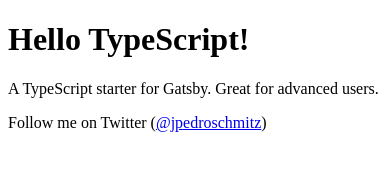
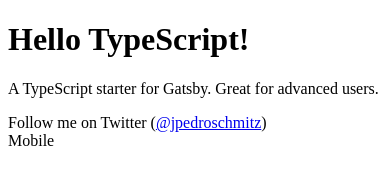
Before and after one commit to ricky-harrys/react-18-react-responsive, a Gatsby site: page / in a window 390 px wide. Built offline with nearby package versions, Linux system fonts and the light colour scheme; Gatsby itself is replaced by a stand-in of ours.

Commit message:
feat(poc): add react-responsive

```diff
--- a/package.json
+++ b/package.json
@@ -36,6 +36,7 @@
     "gatsby-plugin-pnpm": "1.2.10",
     "react": "18.2.0",
     "react-dom": "18.2.0",
+    "react-responsive": "9.0.2",
     "tsconfig-paths-webpack-plugin": "4.0.1"
   },
   "devDependencies": {
--- a/src/pages/index.tsx
+++ b/src/pages/index.tsx
@@ -1,6 +1,8 @@
 import Title from '@/components/Title';
+import { useMediaQuery } from 'react-responsive';
 
 export default function Home() {
+  const isDesktop = useMediaQuery({ minWidth: 768 });
   return (
     <main>
       <Title>Hello TypeScript!</Title>
@@ -8,6 +10,8 @@ export default function Home() {
       <p>
         Follow me on Twitter (
         <a href="https://twitter.com/jpedroschmitz">@jpedroschmitz</a>)
+        <br />
+        {isDesktop ? <span>Desktop</span> : <span>Mobile</span>}
       </p>
     </main>
   );
```
Also changed, not shown: pnpm-lock.yaml.
